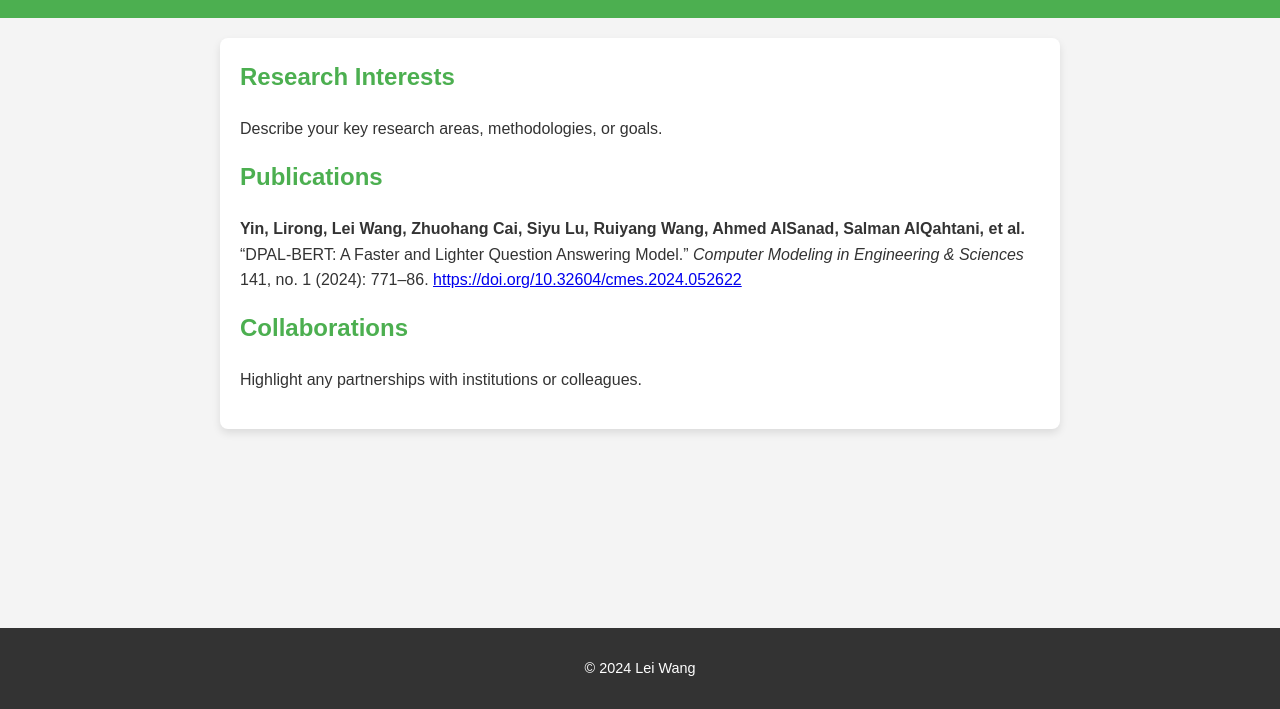
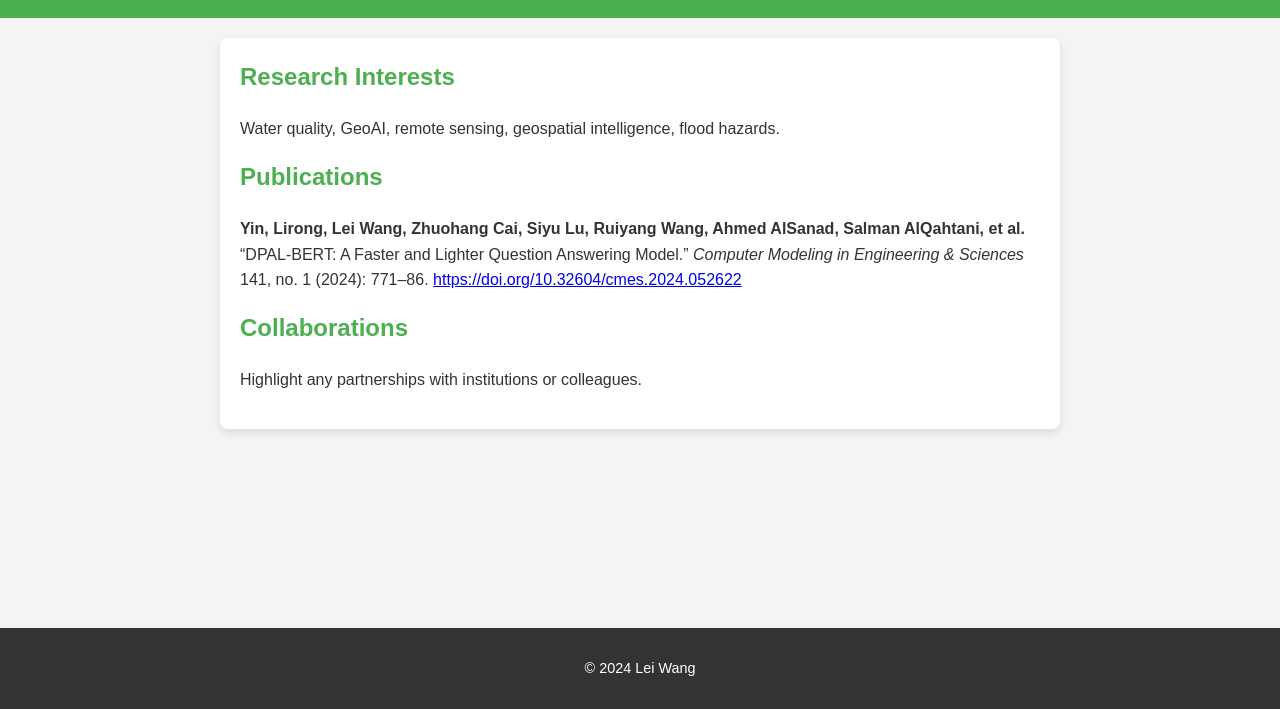
Before and after one commit to leiwanglsu/leiwanglsu.github.io, a plain HTML site: page research.html in a window 1280 px wide. Shown: the part 91-800 px from the top of the page. Drawn offline with Linux system fonts and the light colour scheme.

Commit message:
research

```diff
--- a/research.html
+++ b/research.html
@@ -20,7 +20,7 @@
     <main>
         <section>
             <h2>Research Interests</h2>
-            <p>Describe your key research areas, methodologies, or goals.</p>
+            <p>Water quality, GeoAI, remote sensing, geospatial intelligence, flood hazards.</p>
         </section>
         <section>
             <h2>Publications</h2>
```
